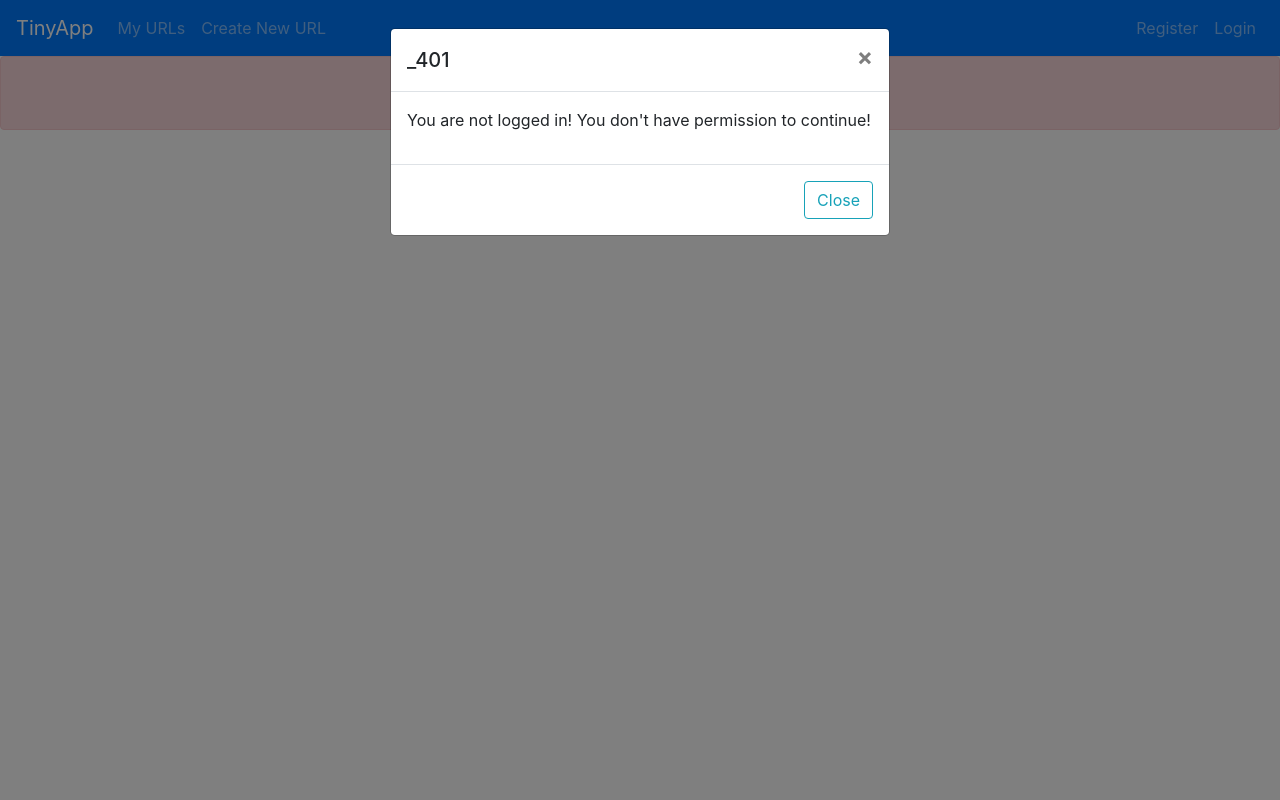
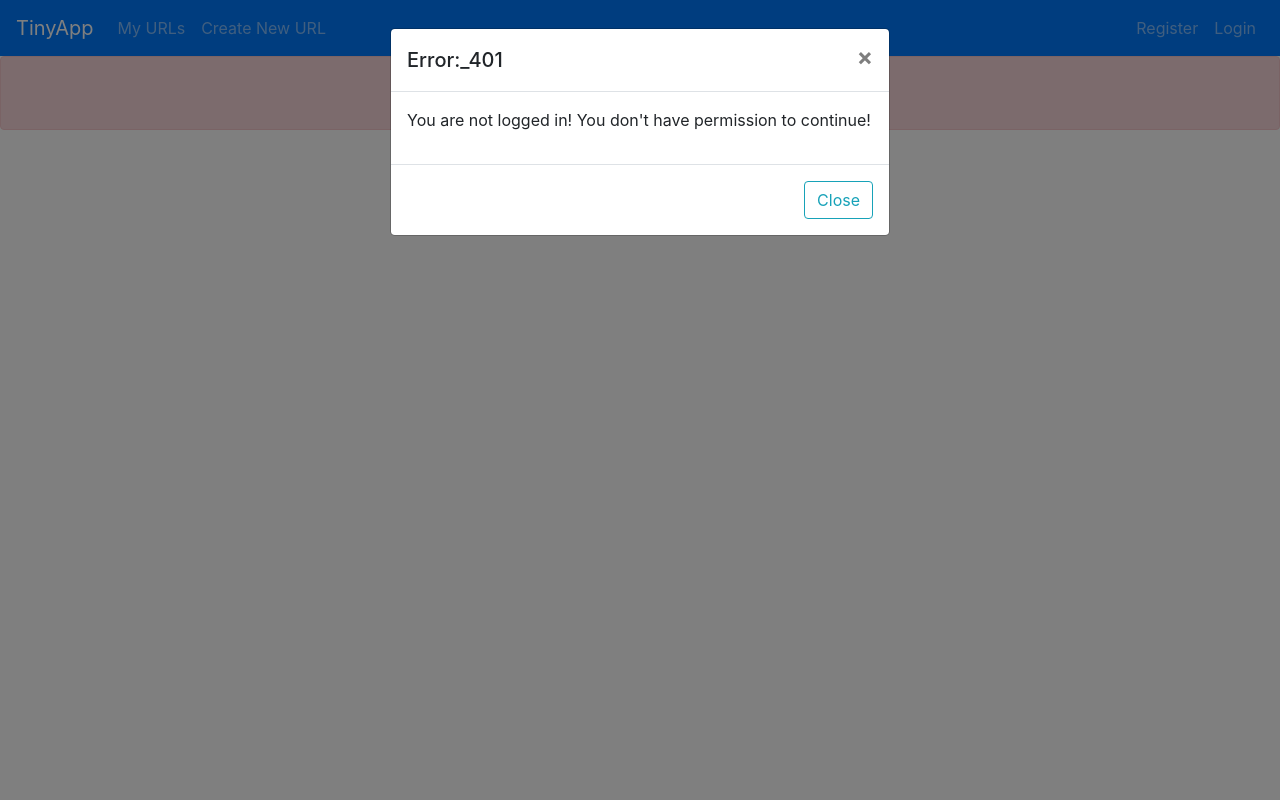
Before and after one commit to TeddyGavi/tinyapp, a Node server app: page /urls_redirect/_401 in a window 1280 px wide. Run offline with Node 20, Linux system fonts and the light colour scheme; some libraries are stand-ins or nearby versions.

Commit message:
add toDo notes in README edit comments in ejs file about sizing issues and add error to the modal in urls_redirect

```diff
--- a/views/partials/_header.ejs
+++ b/views/partials/_header.ejs
@@ -20,7 +20,6 @@
     </div>
     <div>
       </div>
-      <!-- TODO fix the sizing issues with logout and login not the same size -->
 <% if(users){ %>
       <form class="form-inline" action="/logout" method="POST">
         <label for="logout" class="mr-2 my-0">Logged in as: <%= users.email %></label>
@@ -41,6 +40,4 @@
 </header>
 
 
-<!-- TODO the login portion of the header doesn't collapse properly with the rest of the navbar
-
--->
+<!-- TODO the login/logout portion of the header doesn't collapse properly with the rest of the navbar,-->
--- a/views/urls_index.ejs
+++ b/views/urls_index.ejs
@@ -43,7 +43,7 @@
               <td>
                 <button type="button" class="btn btn-outline-danger" data-toggle="modal" data-target="#confirmModal">Delete</button>
 
-                      <!-- Delete confirmation in modal -->
+                      <!-- Delete confirmation in modal see bootstrap docs-->
                 <div class="modal fade" id="confirmModal">
                   <div class="modal-dialog" role="document">
                     <div class="modal-content">
@@ -76,6 +76,7 @@
         </tbody>
       </table>
     </main>
+
     <!-- Bootstrap JS -->
     <script
       src="https://code.jquery.com/jquery-3.3.1.slim.min.js"
--- a/views/urls_new.ejs
+++ b/views/urls_new.ejs
@@ -14,13 +14,11 @@
       integrity="sha384-GJzZqFGwb1QTTN6wy59ffF1BuGJpLSa9DkKMp0DgiMDm4iYMj70gZWKYbI706tWS"
       crossorigin="anonymous"
     />
-
     <title>New URL - TinyApp Example</title>
   </head>
 
   <body>
     <%- include('partials/_header') %>
-
     <main style="margin: 1em;">
       <h3>Create TinyURL</h3>
       <form class="form-inline" action="/urls" method="POST">
@@ -39,6 +37,7 @@
         </div>
       </form>
     </main>
+
     <!-- Bootstrap JS -->
     <script
       src="https://code.jquery.com/jquery-3.3.1.slim.min.js"
--- a/views/urls_redirect.ejs
+++ b/views/urls_redirect.ejs
@@ -9,16 +9,16 @@
       crossorigin="anonymous"
     />
     <title>URL - TinyApp Example</title>
-
   </head>
 
   <body>
 <%- include('partials/_header') %>
+<!-- Error modal popup! see bootstrap docs-->
 <div class="modal fade" id="errorModal">
   <div class="modal-dialog">
     <div class="modal-content">
       <div class="modal-header">
-        <h5 class="modal-title"> <%= errorTitle %></h5>
+        <h5 class="modal-title"> Error:<%= errorTitle %></h5>
         <button type="button" class="close" data-dismiss="modal" aria-label="Close">
           <span aria-hidden="true">&times;</span>
         </button>
@@ -32,7 +32,7 @@
     </div>
   </div>
 </div>
-
+<!-- Alert Banner -->
     <div class="text-center">
       <div class="alert alert-danger" role="alert">
         OOPS! Are you logged into to the correct account? <a href="/login">Login</a> <br>
--- a/views/urls_show.ejs
+++ b/views/urls_show.ejs
@@ -10,7 +10,6 @@
     />
     <title>URL - TinyApp Example</title>
   </head>
-
   <body>
     <%- include('partials/_header')%>
     <div class="card text-center">
@@ -28,7 +27,6 @@
       <% const uniqueVisit = tempArray.size %>
       <p class="card-text"> Unique Visits: <%= uniqueVisit %> </p>
       </div>
-
       <div class="card-footer text-muted text-center">
         <h5 class="card-title">Edit</h5>
         <form class="form-inline justify-content-center"
@@ -51,7 +49,6 @@
       </div>
     </div>
 
-
     <!-- Bootstrap JS -->
     <script
       src="https://code.jquery.com/jquery-3.3.1.slim.min.js"
```
Also changed, not shown: express_server.js (+8 -5 lines), test/helpersTest.js (+3 -0 lines), views/urls_login.ejs (+2 -7 lines), views/urls_register.ejs (+1 -9 lines), README.md.
